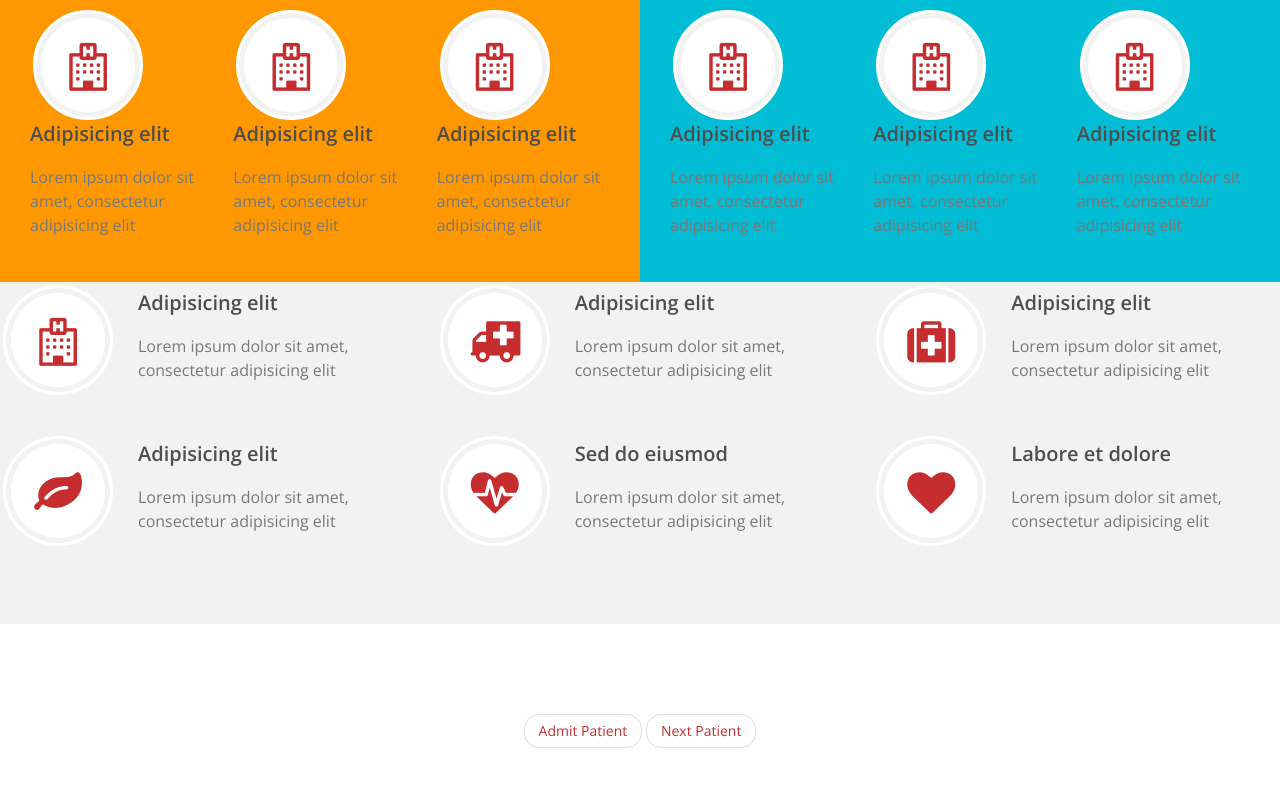
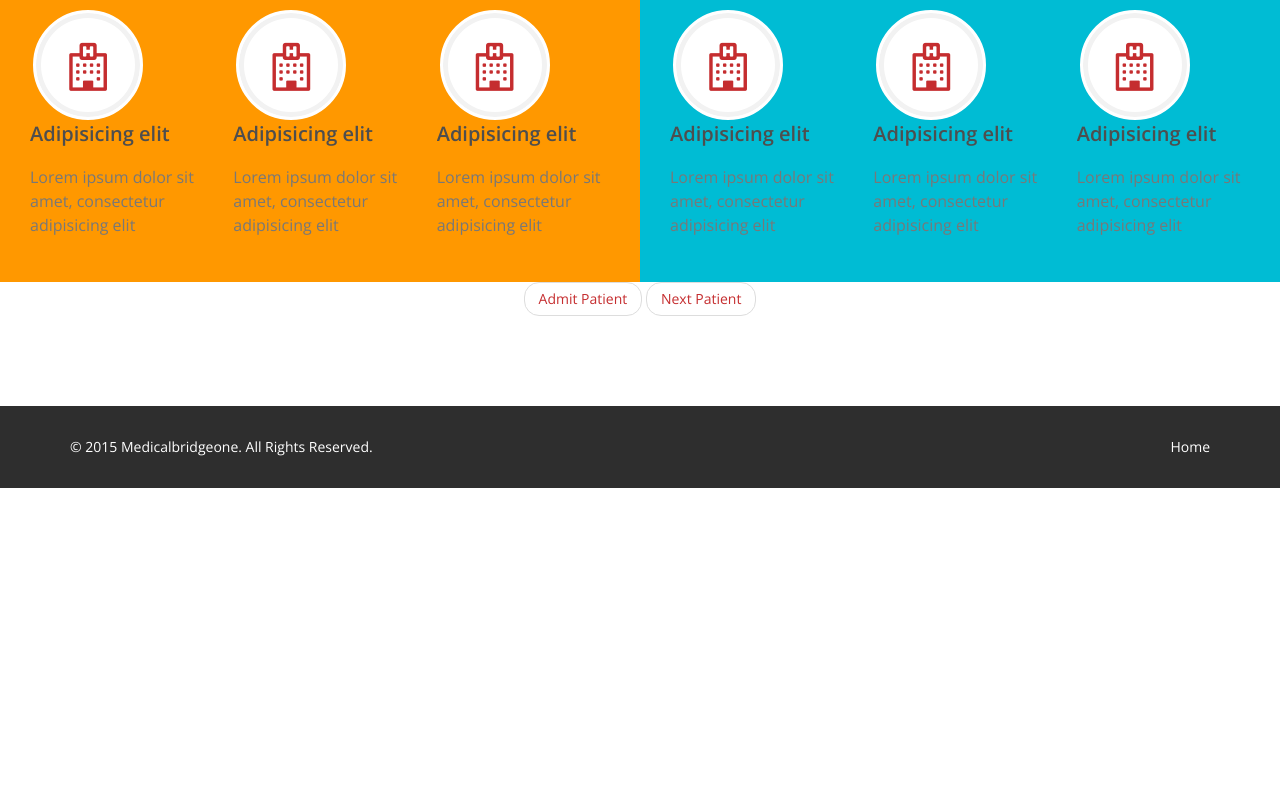
Before and after one commit to Tomvictor/Web-App-medicalbridgeone, a plain HTML site: page index.html in a window 1280 px wide. Shown: the part 1802-2588 px from the top of the page. After the commit the page ends 2290 px from the top, so only its background shows below. Drawn offline with nearby package versions, Linux system fonts and the light colour scheme.

Commit message:
deleted feature below

```diff
--- a/index.html
+++ b/index.html
@@ -393,66 +393,7 @@
 
 
         </div>
-    <section id="feature" >
 
-
-            <div class="row">
-                <div class="features">
-                    <div class="col-md-4 col-sm-6 wow fadeInDown" data-wow-duration="1000ms" data-wow-delay="600ms">
-                        <div class="feature-wrap">
-                            <i class="fa fa-hospital-o"></i>
-                            <h2>Adipisicing elit</h2>
-                            <h3>Lorem ipsum dolor sit amet, consectetur adipisicing elit</h3>
-                        </div>
-                    </div><!--/.col-md-4-->
-
-                    <div class="col-md-4 col-sm-6 wow fadeInDown" data-wow-duration="1000ms" data-wow-delay="600ms">
-                        <div class="feature-wrap">
-                            <i class="fa fa-ambulance"></i>
-                            <h2>Adipisicing elit</h2>
-                            <h3>Lorem ipsum dolor sit amet, consectetur adipisicing elit</h3>
-                        </div>
-                    </div><!--/.col-md-4-->
-
-                    <div class="col-md-4 col-sm-6 wow fadeInDown" data-wow-duration="1000ms" data-wow-delay="600ms">
-                        <div class="feature-wrap">
-                            <i class="fa fa-medkit"></i>
-                            <h2>Adipisicing elit</h2>
-                            <h3>Lorem ipsum dolor sit amet, consectetur adipisicing elit</h3>
-                        </div>
-                    </div><!--/.col-md-4-->
-
-                    <div class="col-md-4 col-sm-6 wow fadeInDown" data-wow-duration="1000ms" data-wow-delay="600ms">
-                        <div class="feature-wrap">
-                            <i class="fa fa-leaf"></i>
-                            <h2>Adipisicing elit</h2>
-                            <h3>Lorem ipsum dolor sit amet, consectetur adipisicing elit</h3>
-                        </div>
-                    </div><!--/.col-md-4-->
-
-                    <div class="col-md-4 col-sm-6 wow fadeInDown" data-wow-duration="1000ms" data-wow-delay="600ms">
-                        <div class="feature-wrap">
-                            <i class="fa fa-heartbeat"></i>
-                            <h2>Sed do eiusmod</h2>
-                            <h3>Lorem ipsum dolor sit amet, consectetur adipisicing elit</h3>
-                        </div>
-                    </div><!--/.col-md-4-->
-
-                    <div class="col-md-4 col-sm-6 wow fadeInDown" data-wow-duration="1000ms" data-wow-delay="600ms">
-                        <div class="feature-wrap">
-                            <i class="fa fa-heart"></i>
-                            <h2>Labore et dolore</h2>
-                            <h3>Lorem ipsum dolor sit amet, consectetur adipisicing elit</h3>
-                        </div>
-                    </div><!--/.col-md-4-->
-                </div><!--/.services-->
-
-
-
-
-            </div><!--/.row-->
-        </div><!--/.container-->
-    </section><!--/#feature-->
 
 <section>
 <div class="container">
```
